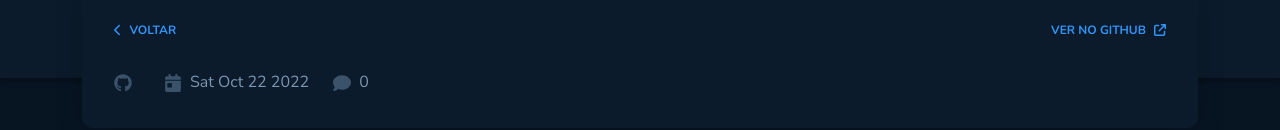
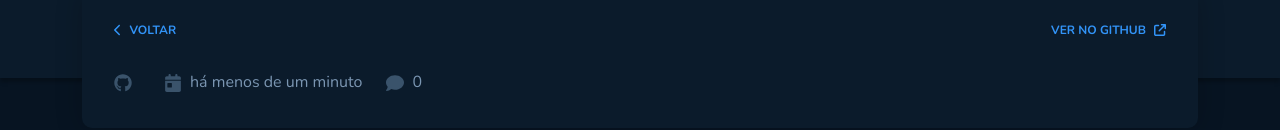
Before and after one commit to jgabrielbmm/github-blog, a React (Vite) app: page /post/0 in a window 1280 px wide. Shown: the part 218-348 px from the top of the page. Built offline with nearby package versions, Linux system fonts and the light colour scheme; no server answers.

Commit message:
Formando as datas dos posts

```diff
--- a/package.json
+++ b/package.json
@@ -16,6 +16,7 @@
     "@rocketseat/eslint-config": "^1.1.3",
     "@types/styled-components": "^5.1.26",
     "axios": "^1.1.3",
+    "date-fns": "^2.29.3",
     "eslint": "^8.25.0",
     "lint": "^0.7.0",
     "react": "^18.2.0",
--- a/src/pages/Home/index.tsx
+++ b/src/pages/Home/index.tsx
@@ -3,6 +3,8 @@ import { GithubDataContext } from "../../contexts/GithubDataContext";
 import { CreatorInfo } from "./components/CreatorInfo";
 import { Link } from 'react-router-dom'
 import ReactMardown from 'react-markdown'
+import { formatDistanceToNow } from 'date-fns'
+import ptBR from "date-fns/esm/locale/pt-BR/index.js";
 
 import {
   HomeContainer,
@@ -14,6 +16,7 @@ import {
   PublicationContainer,
   SearchContainer
 } from "./styles";
+
 
 export function Home() {
   const { issuesData, fetchIssuesData } = useContext(GithubDataContext)
@@ -52,7 +55,7 @@ export function Home() {
                 <PostSummary key={issue.number} >
                   <PostSummaryHeader>
                     <h3>{issue.title}</h3>
-                    <span>{issue.createdAt.toDateString()}</span>
+                    <span>{formatDistanceToNow(issue.createdAt, { locale: ptBR, addSuffix: true })}</span>
                   </PostSummaryHeader>
                   <MarkdownContainer>
                     <ReactMardown className="markdownHome" >{issue.body}</ReactMardown>
--- a/src/pages/Post/index.tsx
+++ b/src/pages/Post/index.tsx
@@ -7,6 +7,8 @@ import { useContext, useEffect } from "react";
 import { GithubDataContext } from "../../contexts/GithubDataContext";
 import ReactMardown from 'react-markdown'
 import remarkGfm from 'remark-gfm'
+import { formatDistanceToNow } from "date-fns";
+import ptBR from "date-fns/locale/pt-BR";
 
 export function Post() {
   const { fetchIssue, issue } = useContext(GithubDataContext)
@@ -41,7 +43,7 @@ export function Post() {
           </div>
           <div>
             <FontAwesomeIcon icon={faCalendarDay} />
-            <span>{issue.createdAt.toDateString()}</span>
+            <span>{formatDistanceToNow(issue.createdAt, { locale: ptBR, addSuffix: true })}</span>
           </div>
           <div>
             <FontAwesomeIcon icon={faComment} />
```
Also changed, not shown: 1 other file (tests, documents, lock files or other folders).
